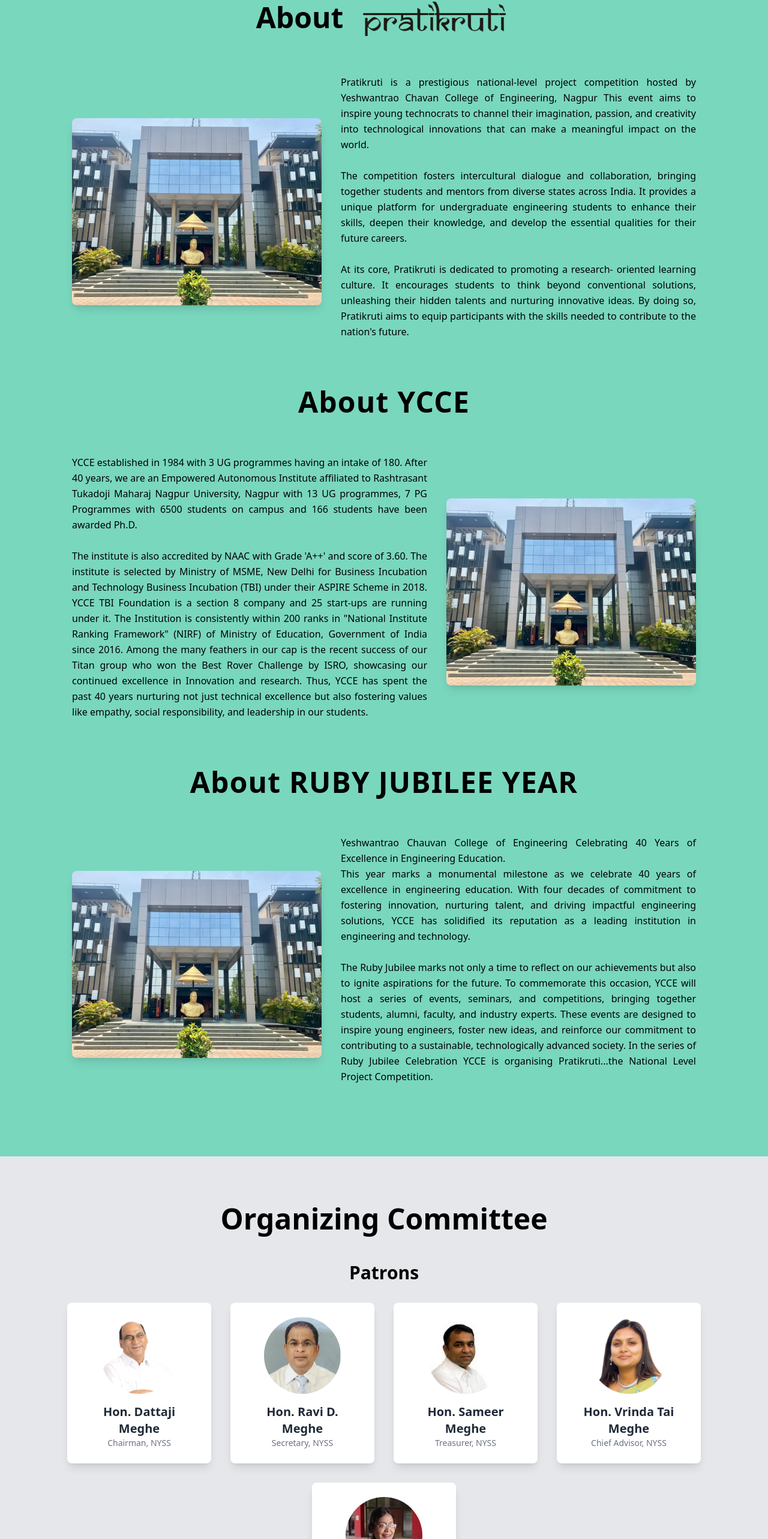
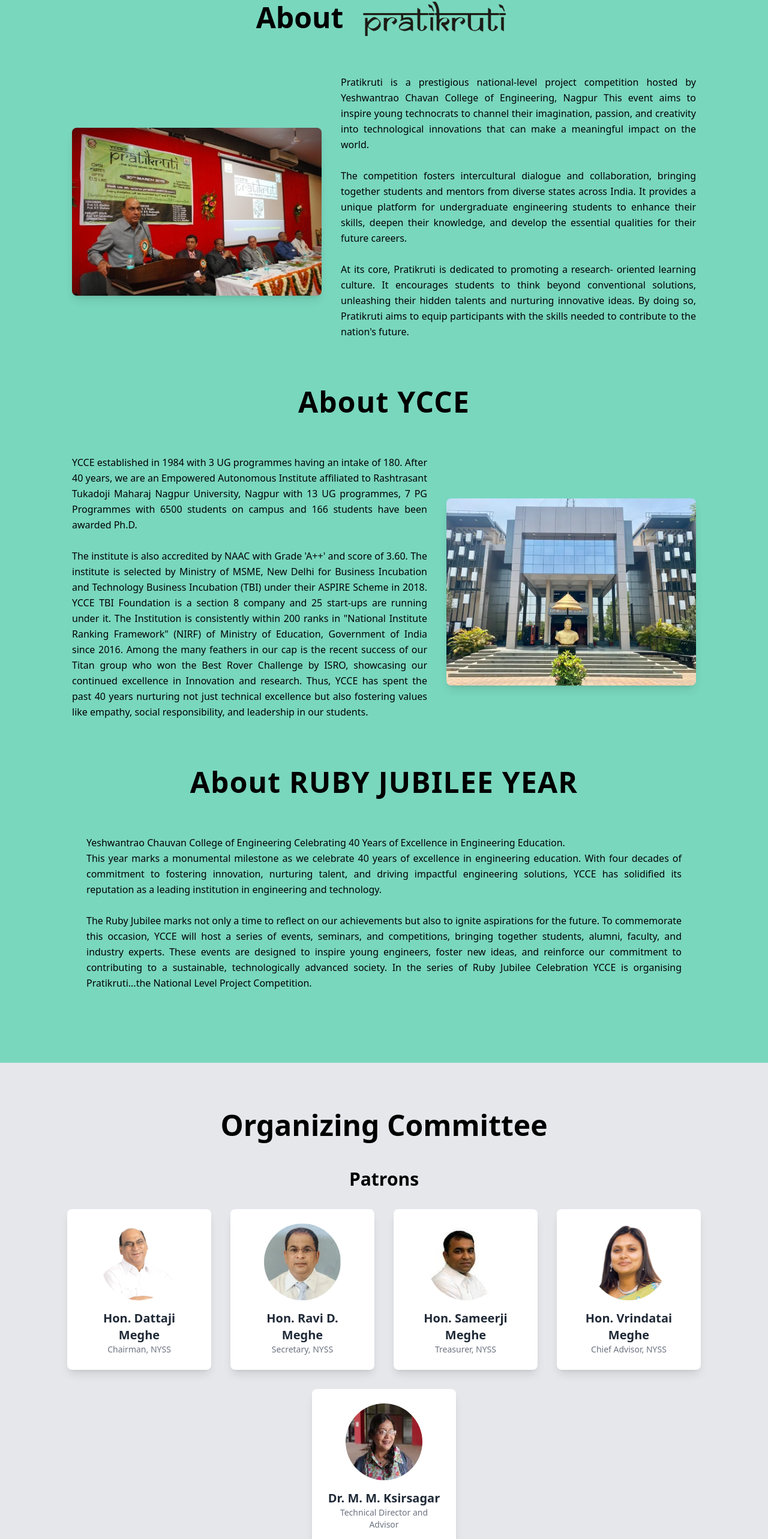
Before and after one commit to 28shriti/Pratikruti_25, a React (Create React App) app: page / in a window 1280 px wide. Shown: the part 1298-3864 px from the top of the page at 60% size. Built offline with nearby package versions, Linux system fonts and the light colour scheme.

Commit message:
minor fixes

```diff
--- a/src/components/About.js
+++ b/src/components/About.js
@@ -16,7 +16,7 @@
             <div className="flex flex-col md:flex-row items-center justify-center mb-16">
                 <div className="md:w-1/3 mb-8 md:mb-0">
                     <img
-                        src="/logos/ycce-about.webp"
+                        src="/logos/Pratikruti_img.jpeg"
                         alt="About Pratikruti"
                         className="w-full h-auto rounded-lg shadow-lg"
                     />
@@ -67,19 +67,18 @@
                 <h2 className="text-3xl md:text-5xl font-semibold text-Black-200 tracking-wide">About RUBY JUBILEE YEAR</h2>
             </div>
             <div className="flex flex-col md:flex-row items-center justify-center mb-16">
-                <div className="md:w-1/3 mb-8 md:mb-0">
+                {/* <div className="md:w-1/3 mb-8 md:mb-0">
                     <img
                         src="/logos/ycce-about.webp"
                         alt="About Ruby Jubilee Year"
                         className="w-full h-auto rounded-lg shadow-lg"
                     />
-                </div>
-                <div className="md:w-1/2 text-left md:pl-8">
+                </div> */}
+                <div className="md:w-full text-left md:px-32">
 
                     <p className="text-base text-black leading-relaxed text-justify mb-4">
 
                     Yeshwantrao Chauvan College of Engineering Celebrating 40 Years of Excellence in Engineering Education.<br />
-
                     This year marks a monumental milestone as we celebrate 40 years of excellence in engineering education.
                     With four decades of commitment to fostering innovation, nurturing talent, and driving impactful engineering solutions,
                     YCCE has solidified its reputation as a leading institution in engineering and technology.<br/><br/>
--- a/src/components/TeamDetails.js
+++ b/src/components/TeamDetails.js
@@ -4,8 +4,8 @@
   const patrons = [
     { name: 'Hon. Dattaji Meghe', role: 'Chairman, NYSS', image: '/patrons/dattaji.jpg' },
     { name: 'Hon. Ravi D. Meghe', role: 'Secretary, NYSS', image: '/patrons/ravimeghe.jpg' },
-    { name: 'Hon. Sameer Meghe', role: 'Treasurer, NYSS', image: '/patrons/sameermeghe.jpg' },
-    { name: 'Hon. Vrinda Tai Meghe', role: 'Chief Advisor, NYSS', image: '/patrons/vrindatai.jpg' },
+    { name: 'Hon. Sameerji Meghe', role: 'Treasurer, NYSS', image: '/patrons/sameermeghe.jpg' },
+    { name: 'Hon. Vrindatai Meghe', role: 'Chief Advisor, NYSS', image: '/patrons/vrindatai.jpg' },
     { name: 'Dr. M. M. Ksirsagar', role: 'Technical Director and Advisor', image: '/patrons/ManaliKshirsagar.jpg' },
   ];
 
```
